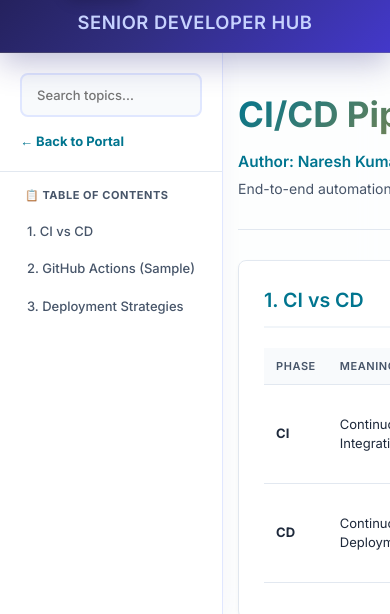
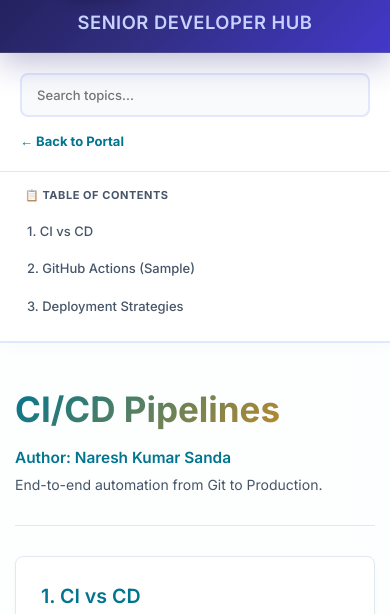
Before and after one commit to naresh-sanda/senior-dev-hub, a plain HTML site: page CICD-CheatSheet.html in a window 390 px wide. Shown: the part 93-707 px from the top of the page. Drawn offline with Linux system fonts and the light colour scheme.

Commit message:
fix: mobile responsiveness and scroll issues

```diff
--- a/assets/styles.css
+++ b/assets/styles.css
@@ -1108,3 +1108,57 @@ body.portal-body {
     color: #4f46e5;
     font-weight: 600;
 }
+
+
+/* =========================================
+   MOBILE RESPONSIVENESS FIXES
+   ========================================= */
+@media (max-width: 900px) {
+    /* Allow the body to scroll naturally on mobile */
+    body {
+        display: block !important;
+        overflow-y: auto !important;
+        height: auto !important;
+    }
+    body.portal-body {
+        overflow-y: auto !important;
+    }
+
+    /* App container becomes a block instead of flex */
+    .app-container {
+        display: block !important;
+        overflow: visible !important;
+        height: auto !important;
+    }
+
+    /* Make sidebar sit on top of the content */
+    .sidebar {
+        width: 100% !important;
+        height: auto !important;
+        position: relative !important;
+        border-right: none !important;
+        border-bottom: 2px solid #e0e7ff !important;
+    }
+
+    /* Restrict Table of Contents height so users can scroll past it */
+    .toc-nav {
+        max-height: 250px !important;
+        overflow-y: auto !important;
+    }
+
+    /* Ensure main content takes full width and natural height */
+    .main-content {
+        padding: 20px 15px !important;
+        height: auto !important;
+        overflow: visible !important;
+    }
+
+    /* Tighter padding for mobile portal pages */
+    .portal-content {
+        padding: 20px 15px !important;
+    }
+
+    .portal-header h1 {
+        font-size: 2.5em !important;
+    }
+}
```
